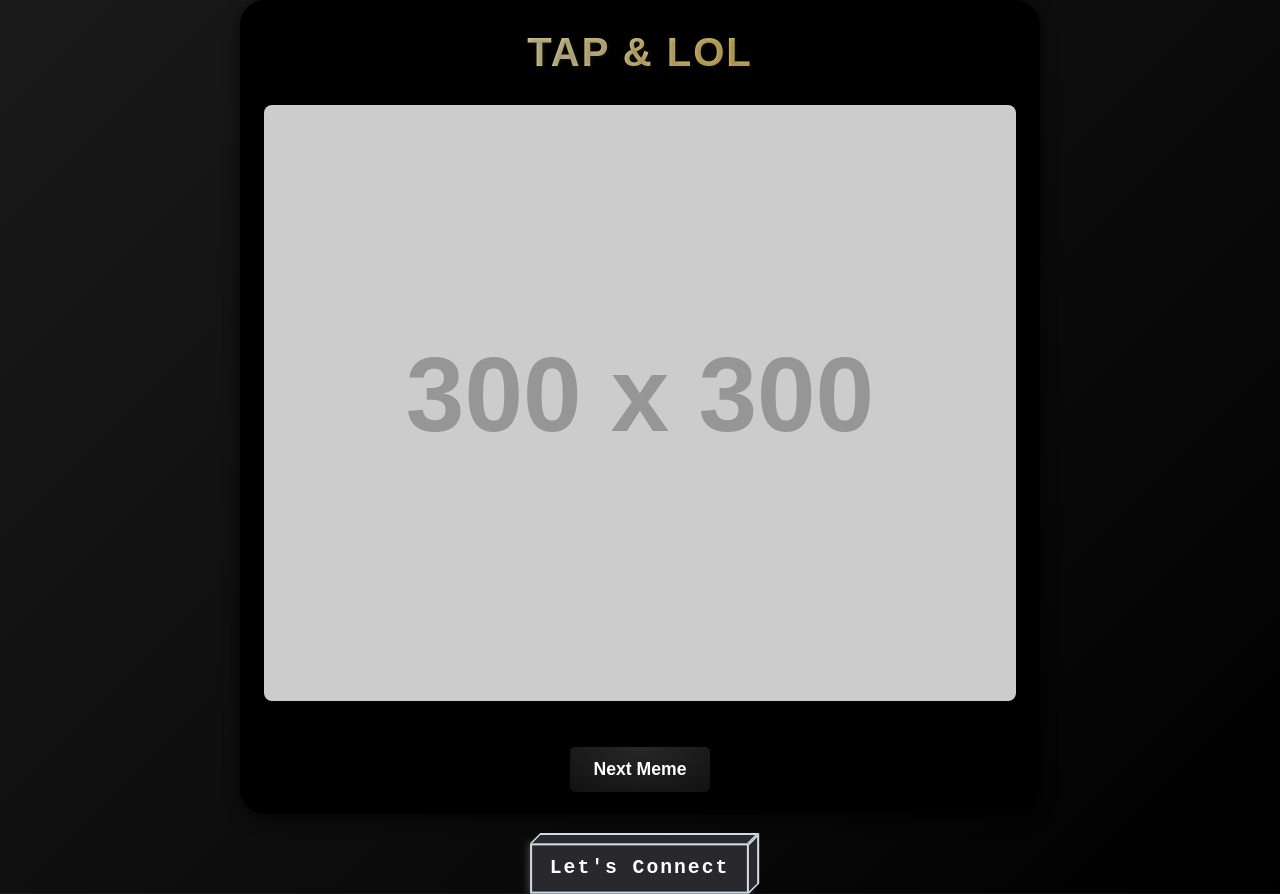
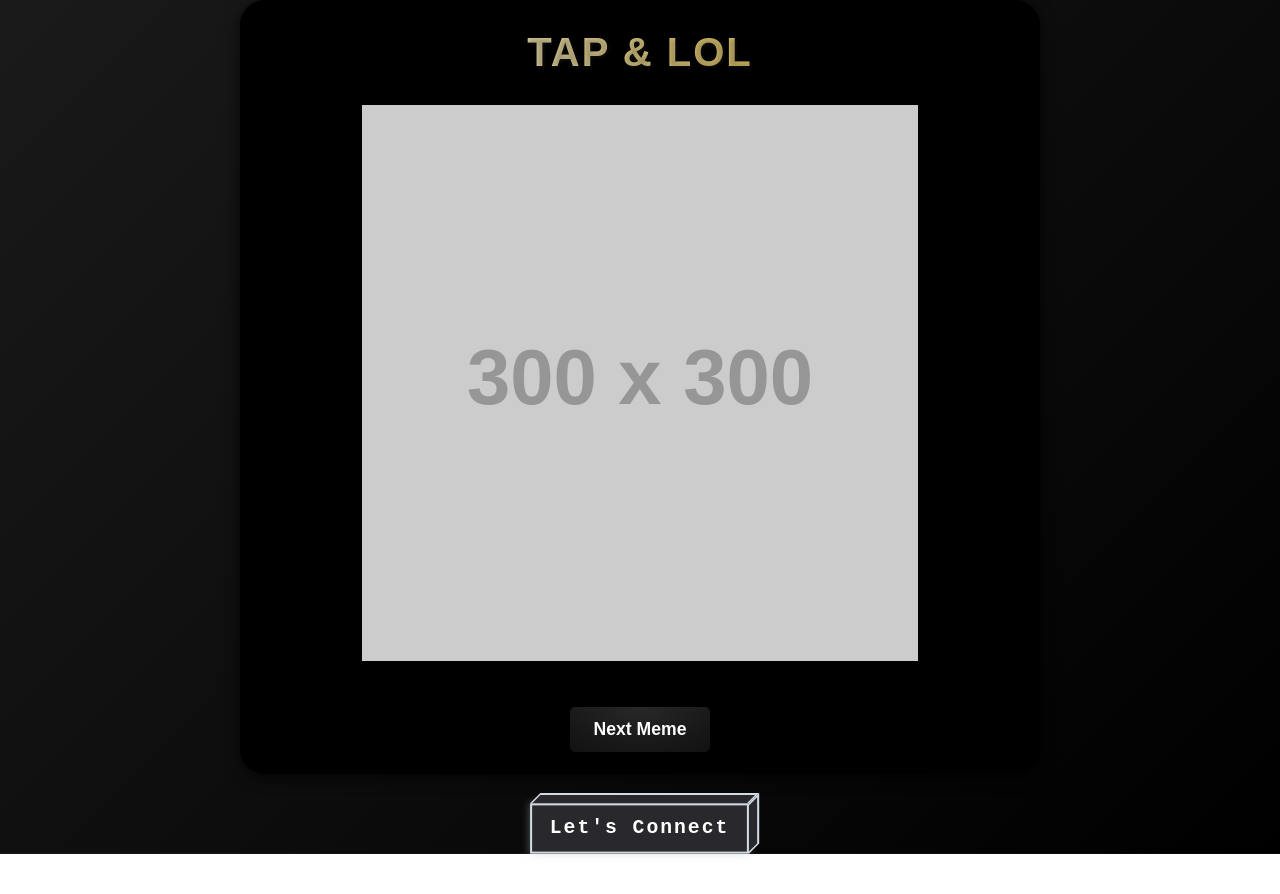
Before and after one commit to young-monk-samarth/MEME, a plain HTML site: page index.html in a window 1280 px wide. After the commit the page ends 854 px from the top, so only its background shows below. Drawn offline with nearby package versions, Linux system fonts and the light colour scheme; no server answers; placeholder pictures from the web are drawn by us.

Commit message:
Update style.css

```diff
--- a/style.css
+++ b/style.css
@@ -67,12 +67,11 @@ body {
 .meme-img {
     width: 100%;
     height: auto;
-    max-height: 600px;
-    object-fit: cover;
+    max-height: 70vh;
+    object-fit: contain;
     border-radius: 10px;
     border: 2px solid #000000;
 }
-
 /* Next Button Styling */
 .next-btn {
     margin-top: 20px;
```
